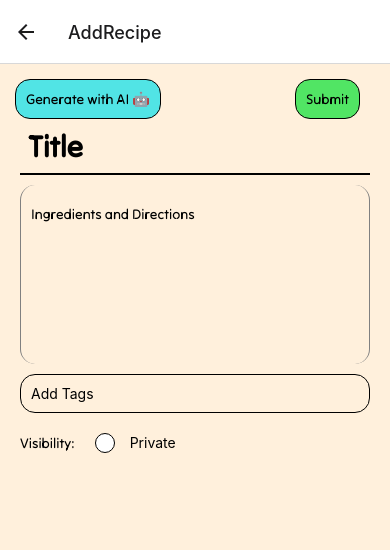
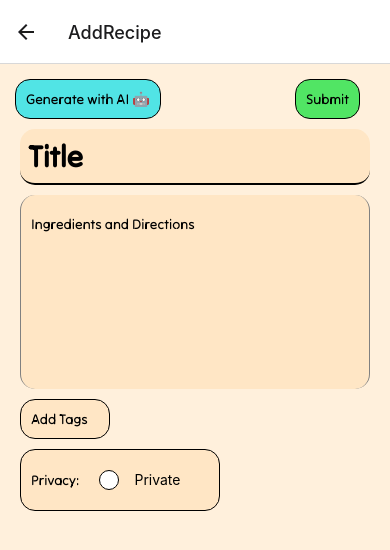
Before and after one commit to Fugate-A/MegaBytes.app, a React Native app in the folder mobile_frontend/: screen /AddRecipe in a window 390 px wide. Shown: the top 550 px of the page. Built offline with nearby package versions, Linux system fonts and the light colour scheme.

Commit message:
Minor style changes in AddRecipe

```diff
--- a/mobile_frontend/components/AddComment.js
+++ b/mobile_frontend/components/AddComment.js
@@ -40,6 +40,7 @@ function AddComment({ recipe, onCommentSubmit }) {
 
             if(response.ok){
                 onCommentSubmit();
+                setContent('');
                 navigation.navigate('RecipePage', {recipe});
             }else{
                 console.error('Error adding comment');
--- a/mobile_frontend/components/CommentContainer.js
+++ b/mobile_frontend/components/CommentContainer.js
@@ -53,6 +53,7 @@ const styles = StyleSheet.create({
         height: 150,
         padding: 15,
         borderWidth: 2,
+        borderColor:' gray',
         borderRadius: 15,
         marginBottom: 10,
         backgroundColor: '#FFE6C5',
--- a/mobile_frontend/pages/AddRecipePage.js
+++ b/mobile_frontend/pages/AddRecipePage.js
@@ -6,6 +6,7 @@ import { useNavigation } from "@react-navigation/native";
 import ErrorMessageModal from '../components/ErrorMessageModal';
 import TagSelectionModal from '../components/TagSelectionModal';
 import AIRequestModal from '../components/AIRequestModal';
+import TagComponent from '../components/TagComponent';
 
 
 function AddRecipePage(){
@@ -23,6 +24,7 @@ function AddRecipePage(){
     const [showAIModal, setShowAIModal] = useState(false);
     const [isScrolling, setIsScrolling] = useState(false);
     const [isTextInputFocused, setIsTextInputFocused] = useState(false);
+
 
     const [userID, setUserID] = useState(null);
     useEffect( () => {
@@ -72,7 +74,7 @@ function AddRecipePage(){
 				setShowErrorModal(true);
             }
         } catch(error) {
-            console.error("\tERROR CONNECTING TO DATABASE\n", error);
+            console.error("ERROR CONNECTING TO DATABASE\n", error);
         }
 
 
@@ -125,8 +127,6 @@ function AddRecipePage(){
     return (
         <ScrollView
             style={styles.container}
-            onScrollBeginDrag={handleScrollBegin}
-            onScrollEndDrag={handleScrollEnd}
         >
             <TouchableWithoutFeedback onPress={dismissKeyboard}>
 
@@ -176,7 +176,7 @@ function AddRecipePage(){
                     </View>
 
                     <TouchableOpacity onPress={openTagSelectionModal} style={styles.addTagsButton}>
-                        <Text>Add Tags</Text>
+                        <Text style={styles.addTagsText}>Add Tags</Text>
                     </TouchableOpacity>
 
                     {showTagSelectionModal && (
@@ -189,7 +189,7 @@ function AddRecipePage(){
                     )}
 
                     <View style={styles.visibilityContainer}>
-                        <Text style={styles.visibilityLabel}>Visibility:</Text>
+                        <Text style={styles.visibilityLabel}>Privacy:</Text>
                         <TouchableOpacity onPress={toggleVisibility} style={styles.visibilityButton}>
                             <View style={[styles.radioCircle, {backgroundColor: visibility ? 'green' : 'white'}]} />
                         </TouchableOpacity>
@@ -204,8 +204,6 @@ function AddRecipePage(){
                     onClose={closeErrorModal}
                 />
                 </View>
-
-
 
             </TouchableWithoutFeedback>
         </ScrollView>
@@ -248,10 +246,12 @@ const styles = StyleSheet.create({
         backgroundColor: '#51E564',
     },
     inputContainer: {
-        marginTop: -25,
+        marginTop: -15,
         padding: 10,
     },
     titleInput: {
+        backgroundColor: '#FFE6C5',
+        borderRadius: 15,
         width: '100%',
         height: 80,
         marginVertical: 10,
@@ -263,6 +263,7 @@ const styles = StyleSheet.create({
         borderBottomWidth: 2,
     },
     contentInputContainer: {
+        backgroundColor: '#FFE6C5',
         height: '65%',
         borderRadius: 15,
         borderLeftColor: 'grey',
@@ -277,16 +278,27 @@ const styles = StyleSheet.create({
         fontFamily: 'Tilt-Neon',
         padding: 10,
     },
+    addTagsText: {
+        fontFamily: 'Tilt-Neon',
+    },
     addTagsButton: {
-        borderWidth: 1,
+        backgroundColor: '#FFE6C5',
+        borderWidth: 0.5,
         borderRadius: 15,
         padding: 10,
         marginTop: 10,
+        width: 90,
     },
     visibilityContainer: {
+        backgroundColor: '#FFE6C5',
         flexDirection: 'row',
         alignItems: 'center',
         marginTop: 10,
+
+        width: 200,
+        padding: 10,
+        borderRadius: 15,
+        borderWidth: 0.5,
     },
     visibilityLabel: {
         marginRight: 10,
```
